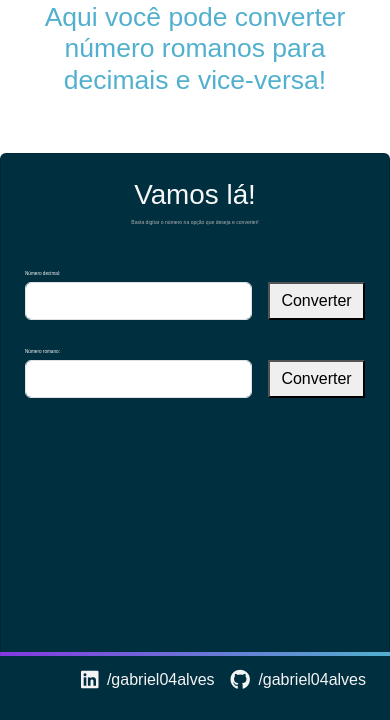
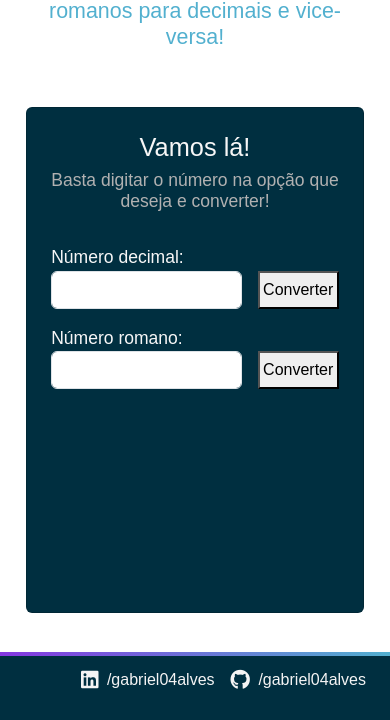
Before and after one commit to gabriel04alves/conversor-numeros-romanos-js, a plain HTML site: page src/index.html in a window 390 px wide. Shown: the part 124-844 px from the top of the page. Drawn offline with nearby package versions, Linux system fonts and the light colour scheme; a web font is replaced by a local one.

Commit message:
Media queries

```diff
--- a/src/assets/css/global.css
+++ b/src/assets/css/global.css
@@ -67,14 +67,29 @@
     .title {
         color: #002F40;
         text-align: center;
-        font-size: 10vw;
+        font-size: 7vw;
     }
     .subtitle {
         color: #52b0cf;
         font-weight: 310;
         text-align: center;
-        font-size: 6.8vw;
+        font-size: 5.5vw;
     }
+    .card {
+        width: 40vh;
+        min-height: 60vh;
+    }
+    .title-card {
+        font-size: 6.5vw;
+        font-weight: 400;
+    }
+    .subtitle-card {
+        font-weight: 250;
+        font-size: 4.5vw;
+    }
+    .text {
+        font-weight: 350;
+        font-size: 4.5vw;
     }
 
 /* Estilos para telas médias (Tablets e dispositivos com largura intermediária) */
@@ -91,11 +106,45 @@
         text-align: center;
         font-size: 5.5vw;
     }
+    /* .card {
+        width: 20vh;
+        min-height: 60vh;
+        margin: 20%;
+    }
+    .title-card {
+        font-size: 6.5vw;
+        font-weight: 400;
+    }
+    .subtitle-card {
+        font-weight: 250;
+        font-size: 10vw;
+    }
+    .text {
+        font-weight: 350;
+        font-size: 10vw;
+    } */
 }
 
 /* Estilos para telas grandes (Desktops e laptops) */
 @media (min-width: 769px) and (max-width: 1024px) {
     /* Estilos específicos para telas grandes */
+    /* .card {
+        width: 20vh;
+        min-height: 60vh;
+        margin: 20%;
+    }
+    .title-card {
+        font-size: 6.5vw;
+        font-weight: 400;
+    }
+    .subtitle-card {
+        font-weight: 250;
+        font-size: 7.5vw;
+    }
+    .text {
+        font-weight: 350;
+        font-size: 10vw;
+    } */
 }
 
 /* Estilos para telas extra grandes (Desktops grandes e monitores de alta resolução) */
```
Lines whose indentation alone changed are shown as unchanged.
